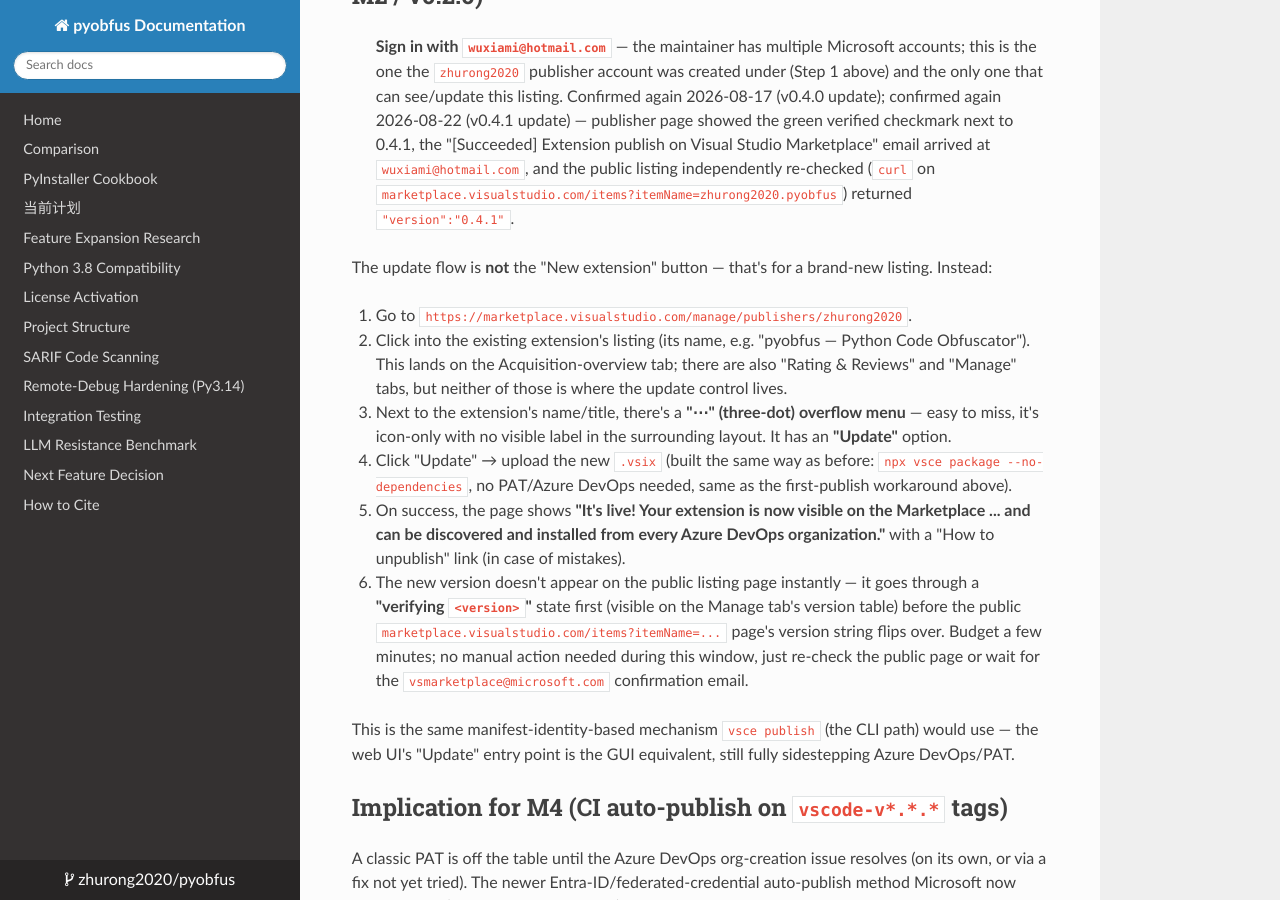
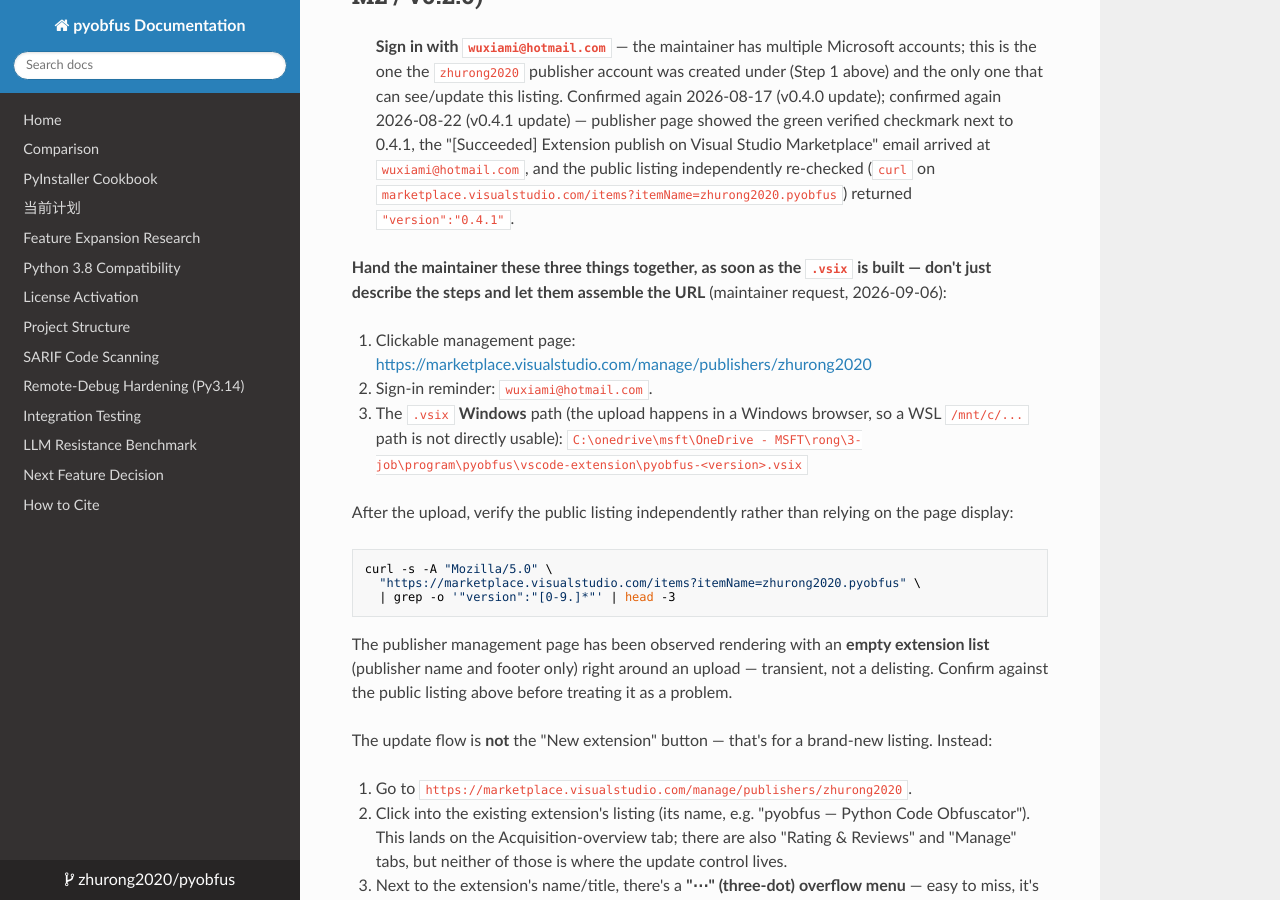
Before and after one commit to zhurong2020/pyobfus, an MkDocs documentation site: the page built from docs/VSCODE_MARKETPLACE_PUBLISHER_SETUP.md, in a window 1280 px wide and 900 px high, scrolled down 2970 px. Built offline with MkDocs 1.6.1, drawn with Linux system fonts in a browser that asks for light colours; nearby versions of some CDN libraries.

Commit message:
docs: confirm 0.4.2 on Marketplace and front-load the upload entry point
The maintainer asked to be handed the clickable management URL, the sign-in
account and the Windows .vsix path together as soon as the package is built,
rather than a prose description of where to click.

Also records that the publisher management page can render an empty extension
list around an upload, and that the public listing is the thing to verify.

Co-Authored-By: Claude Opus 5 <noreply@anthropic.com>

````diff
--- a/docs/VSCODE_MARKETPLACE_PUBLISHER_SETUP.md
+++ b/docs/VSCODE_MARKETPLACE_PUBLISHER_SETUP.md
@@ -138,6 +138,31 @@ obvious success banner, so success was confirmed two ways:
 > `marketplace.visualstudio.com/items?itemName=zhurong2020.pyobfus`) returned
 > `"version":"0.4.1"`.
 
+**Hand the maintainer these three things together, as soon as the `.vsix` is
+built — don't just describe the steps and let them assemble the URL**
+(maintainer request, 2026-09-06):
+
+1. Clickable management page:
+   <https://marketplace.visualstudio.com/manage/publishers/zhurong2020>
+2. Sign-in reminder: `wuxiami@hotmail.com`.
+3. The `.vsix` **Windows** path (the upload happens in a Windows browser, so a
+   WSL `/mnt/c/...` path is not directly usable):
+   `C:\onedrive\msft\OneDrive - MSFT\rong\3-job\program\pyobfus\vscode-extension\pyobfus-<version>.vsix`
+
+After the upload, verify the public listing independently rather than relying
+on the page display:
+
+```bash
+curl -s -A "Mozilla/5.0" \
+  "https://marketplace.visualstudio.com/items?itemName=zhurong2020.pyobfus" \
+  | grep -o '"version":"[0-9.]*"' | head -3
+```
+
+The publisher management page has been observed rendering with an **empty
+extension list** (publisher name and footer only) right around an upload —
+transient, not a delisting. Confirm against the public listing above before
+treating it as a problem.
+
 The update flow is **not** the "New extension" button — that's for a
 brand-new listing. Instead:
 
````
Also changed, not shown: CLAUDE.md (+2 -2 lines).
